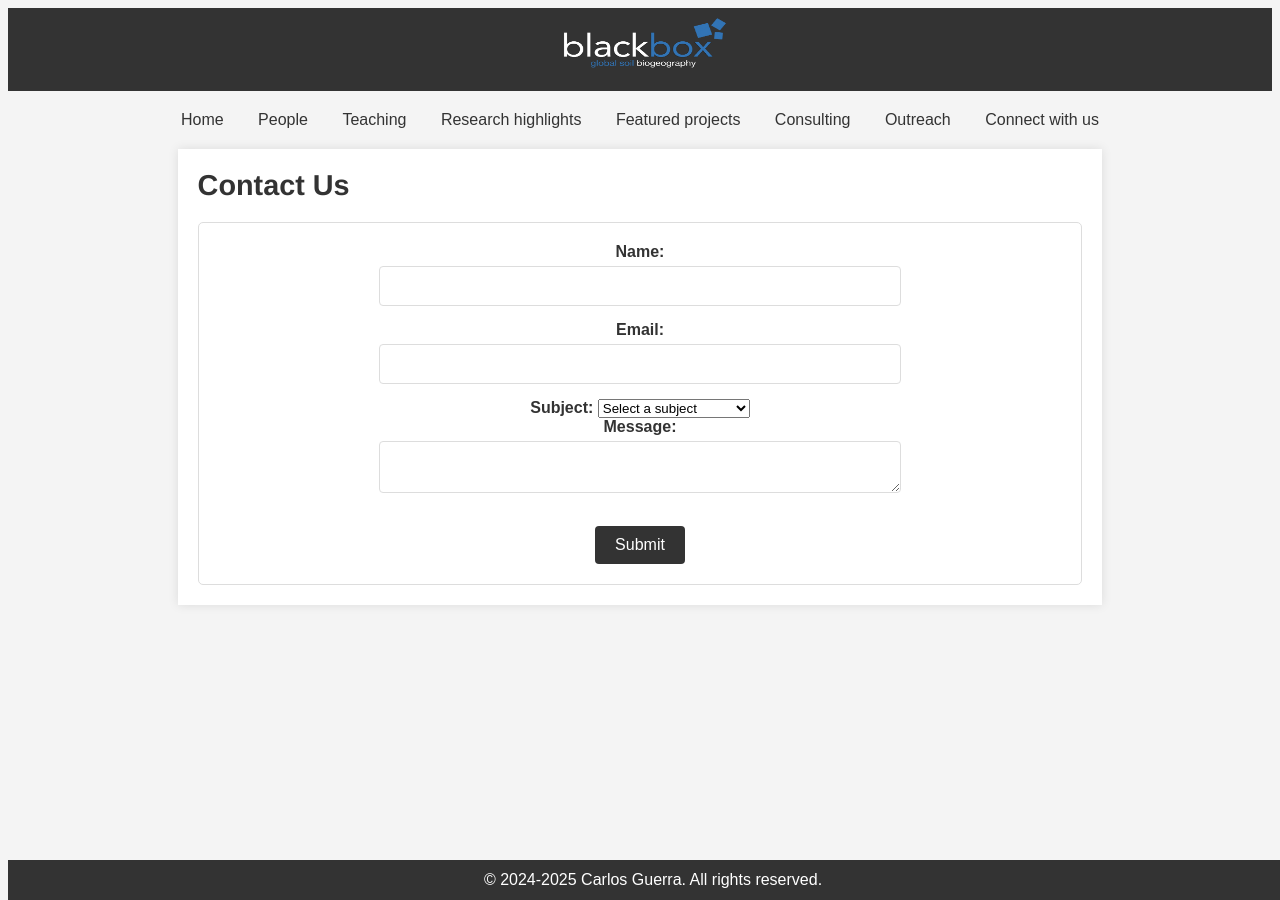
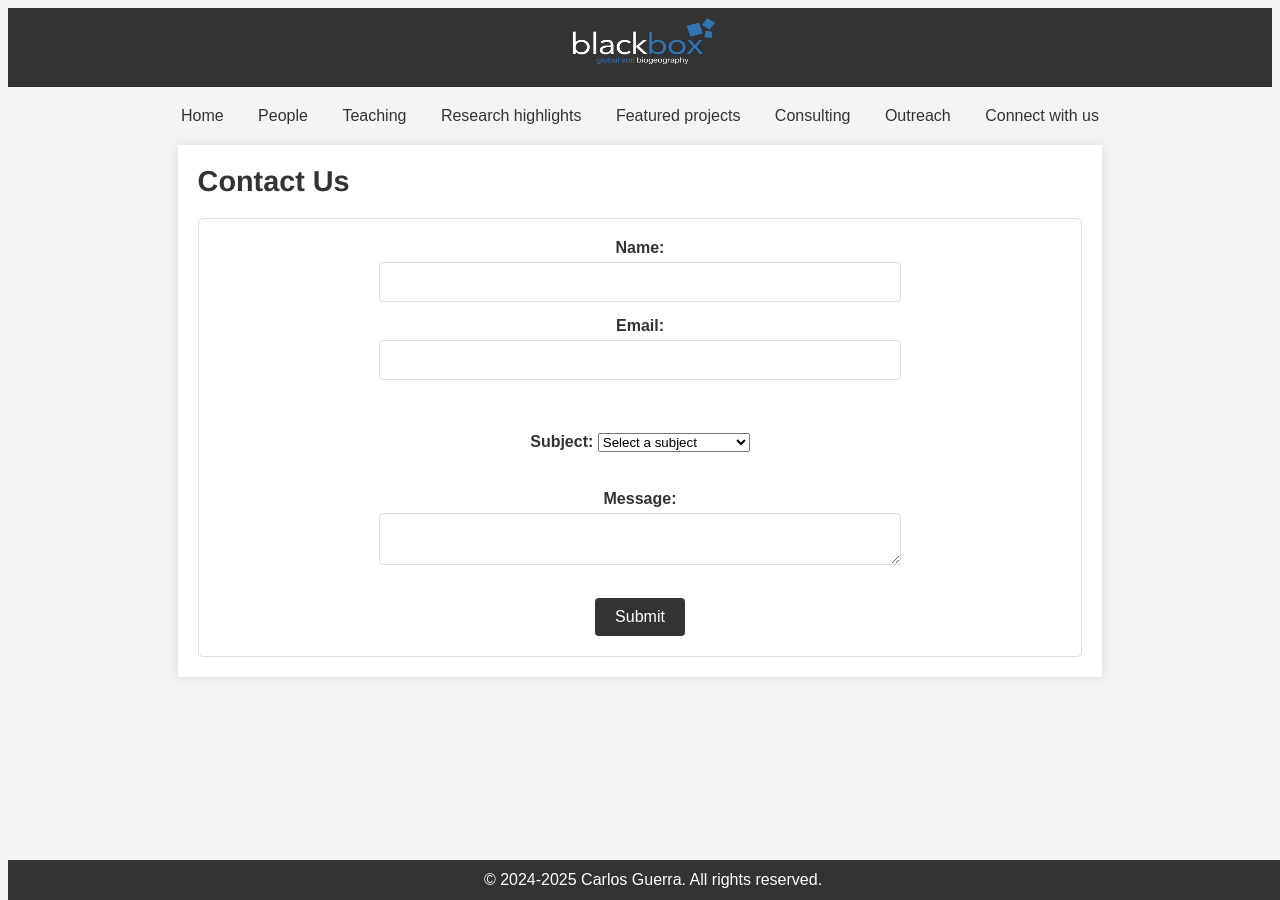
Before and after one commit to Blackboxgeo/blackbox.github.io, a Jekyll site: the page form/index.html, which Jekyll copies as it is, in a window 1280 px wide. Built offline with Jekyll 4.4.1, drawn with Linux system fonts in a browser that asks for light colours.

Commit message:
modified some things

```diff
--- a/form/index.html
+++ b/form/index.html
@@ -35,8 +35,8 @@
 
         header img {
             float: center;
-            width: 171px;
-            height: 59px;
+            width: 150px;
+            height: 55px;
             background: #333;
         }
 
@@ -141,6 +141,7 @@
             box-shadow: #ddd;
             outline-width: 1mm;
             outline-color: #333;
+            padding: 1cm;
         }
     </style>
     <!-- Include Google reCAPTCHA script -->
@@ -192,6 +193,8 @@
         </form>
     </div>
 
+<br>
+
 
     <footer>
         <p>&copy; 2024-2025 Carlos Guerra. All rights reserved.</p>
```
